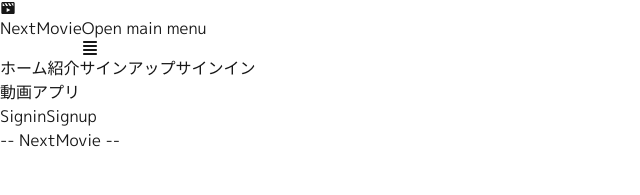
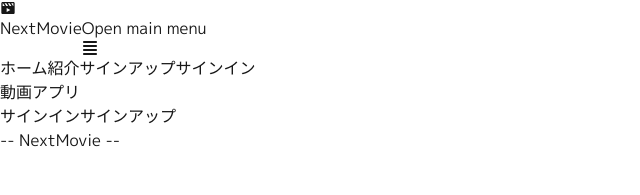
Before and after one commit to programmingkids/nextjs-app2-movie, a Next.js app: page / in a window 1280 px wide. Shown: the top 195 px of the page, without its empty margins (0-640 px from the left). Built offline with nearby package versions, Linux system fonts and the light colour scheme.

Commit message:
fix comments

```diff
--- a/src/app/(private)/search/[[...slug]]/page.tsx
+++ b/src/app/(private)/search/[[...slug]]/page.tsx
@@ -3,7 +3,7 @@ import { MdSearch } from "react-icons/md";
 import { type SearchPageProps } from "@/types/page";
 import { getMovieByKeyword } from "@/lib/youtube";
 import { MovieList } from "@/components/youtube/movieList";
-import { items, totalResults } from "@/config/dammyItems";
+//import { items, totalResults } from "@/config/dammyItems";
 
 export const metadata: Metadata = {
   title: "検索",
@@ -16,7 +16,7 @@ export default async function Page({ params }: SearchPageProps) {
   const keyword = decodeURIComponent(q);
 
   // APIで検索
-  //const { items, totalResults } = await getMovieByKeyword(keyword);
+  const { items, totalResults } = await getMovieByKeyword(keyword);
   //console.dir(items, {depth:null});
 
   return (
--- a/src/app/(private)/watch/[[...slug]]/page.tsx
+++ b/src/app/(private)/watch/[[...slug]]/page.tsx
@@ -8,7 +8,7 @@ import {
 } from "@/types/index";
 import { getMovieByVideoId, getMovieByKeyword } from "@/lib/youtube";
 import { YoutubePlayerController } from "@/components/youtube/youtubePlayerController";
-import { videoList } from "@/config/dammyVideoList";
+//import { videoList } from "@/config/dammyVideoList";
 
 export const metadata: Metadata = {
   title: "動画再生",
@@ -18,7 +18,7 @@ export default async function Page({ params }: SearchPageProps) {
   // /watch/{videoId}
   const { slug } = await params;
   const [videoId = ""] = slug || [];
-  /*
+
   // VideoIdでAPI検索
   const { items } = await getMovieByVideoId(videoId);
   //console.dir(items, { depth: null });
@@ -55,7 +55,6 @@ export default async function Page({ params }: SearchPageProps) {
       .filter((v: YoutubePlayerVideo) => v.videoId !== mainItem["videoId"]),
   ];
   //console.log(videoList);
-  */
 
   return (
     <>
--- a/src/app/page.tsx
+++ b/src/app/page.tsx
@@ -15,8 +15,18 @@ export default function Home() {
       <div className="mt-16 mb-16">
         <h1 className="p-5 text-center text-2xl font-semibold">動画アプリ</h1>
         <ul className="flex justify-center gap-10 mt-10">
-          <ButtonLink text="Signin" href="/signin" color="blue" size="large" />
-          <ButtonLink text="Signup" href="/signup" color="blue" size="large" />
+          <ButtonLink
+            text="サインイン"
+            href="/signin"
+            color="blue"
+            size="large"
+          />
+          <ButtonLink
+            text="サインアップ"
+            href="/signup"
+            color="blue"
+            size="large"
+          />
         </ul>
       </div>
       <Footer />
```
Also changed, not shown: src/components/playlist/addModal.tsx (+5 -3 lines).
